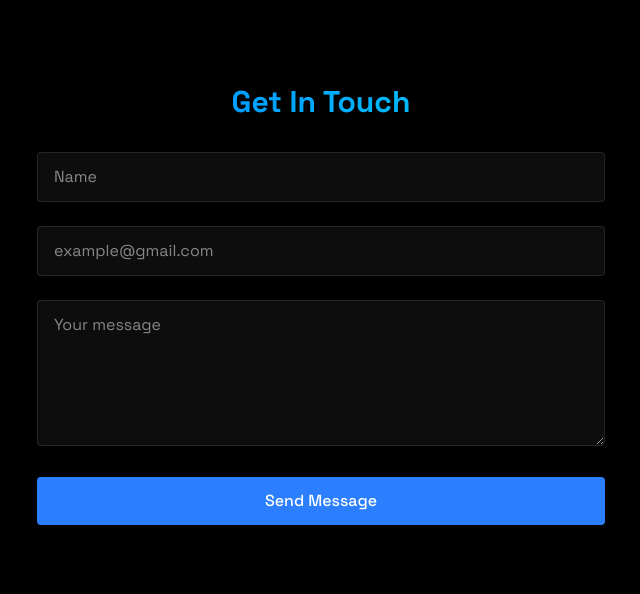
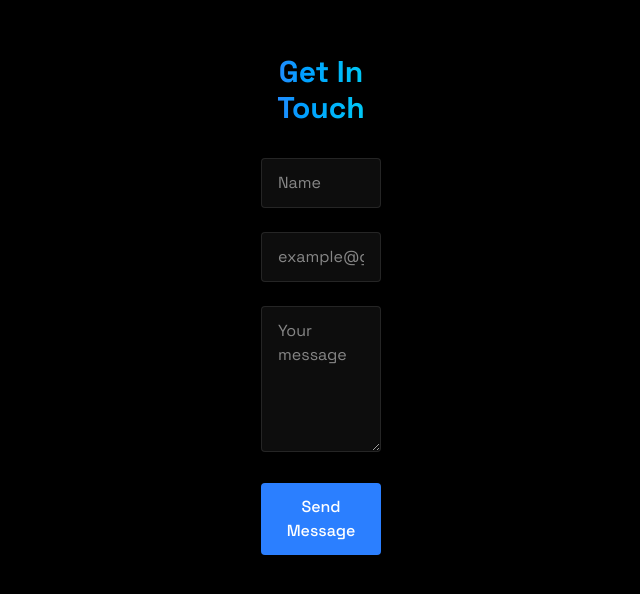
Before and after one commit to brian-go-dev/briango-portfolio, a React (Vite) app: page / in a window 1280 px wide. Shown: the part 2796-3390 px from the top of the page, without its empty margins (319-959 px from the left). Built offline with nearby package versions, Linux system fonts and the light colour scheme.

Commit message:
minor css changes

```diff
--- a/src/components/LoadingScreen.jsx
+++ b/src/components/LoadingScreen.jsx
@@ -28,7 +28,10 @@ export const LoadingScreen = ({ onComplete }) => {
         {text} <span className="animate-blink ml-1"> | </span>
       </div>
 
-      <div className="w-[200px] h-[2px] bg-gray-800 rounded relative overflow-hidden">
+      {/* <div className="w-[200px] h-[2px] bg-gray-800 rounded relative overflow-hidden">
+        <div className="w-[40%] h-full bg-blue-500 shadow-[0_0_15px_#3b82f6] animate-loading-bar"></div>
+      </div> */}
+      <div className="w-full max-w-[100px] h-[2px] bg-gray-800 rounded relative overflow-hidden">
         <div className="w-[40%] h-full bg-blue-500 shadow-[0_0_15px_#3b82f6] animate-loading-bar"></div>
       </div>
     </div>
--- a/src/components/sections/Contact.jsx
+++ b/src/components/sections/Contact.jsx
@@ -30,10 +30,10 @@ export const Contact = () => {
   return (
     <section
       id="contact"
-      className="min-h-screen flex items-center justify-center py-29"
+      className="min-h-screen flex items-center justify-center py-20"
     >
       <RevealOnScroll>
-        <div className="px-4 w-150">
+        <div className="w-full sm:w-full md:w-[200px] px-4 md:px-10 mx-auto">
           <h2 className="text-3xl font-bold mb-8 bg-gradient-to-r from-blue-500 to-cyan-400 bg-clip-text text-transparent text-center">
             Get In Touch
           </h2>
--- a/src/index.css
+++ b/src/index.css
@@ -7,6 +7,8 @@ body {
   font-family: "Space Grotesk", sans-serif;
   background: #0a0a0a;
   color: #f3f4f6;
+  width: 100%;
+  overflow-x: hidden;
 }
 
 @layer utilities {
```
